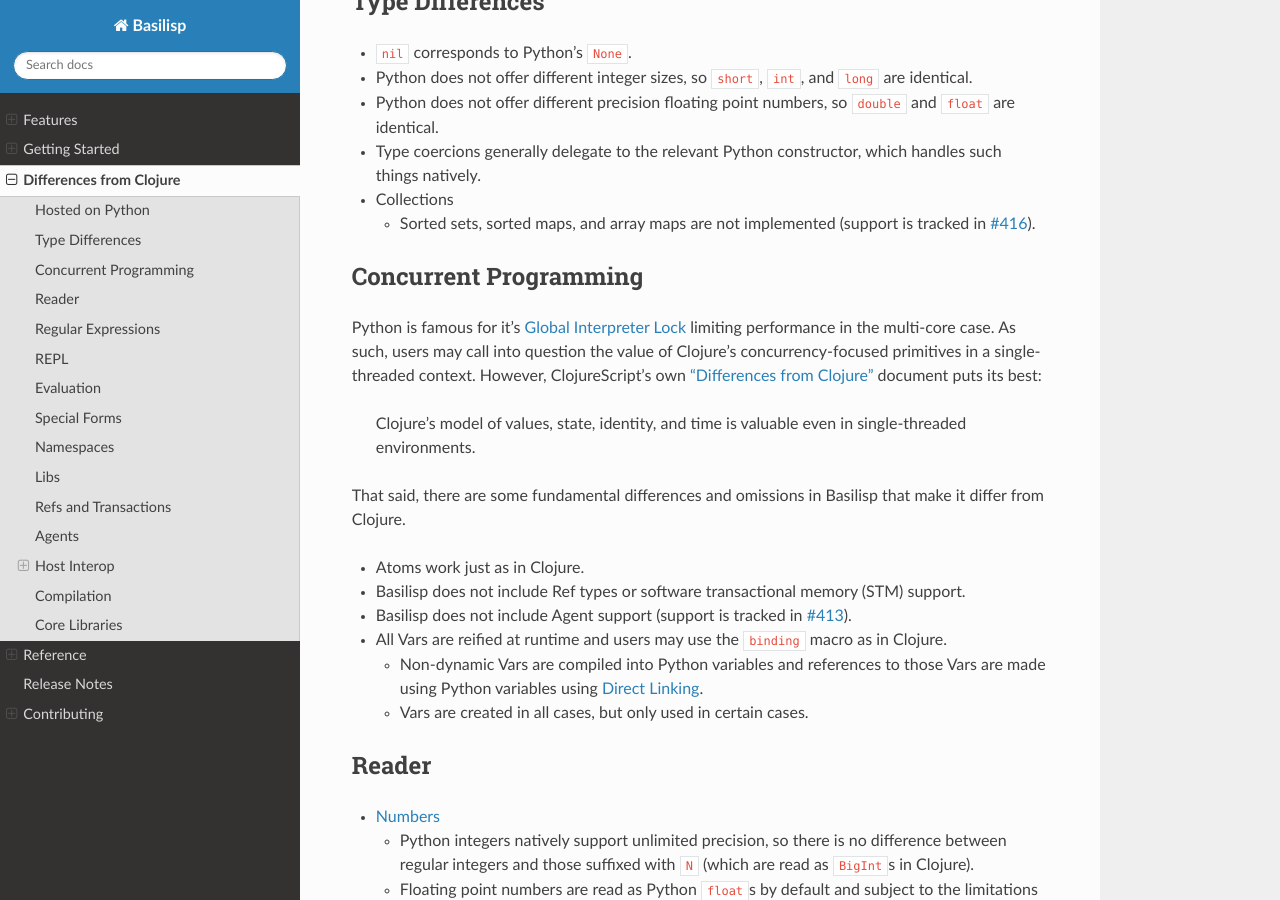
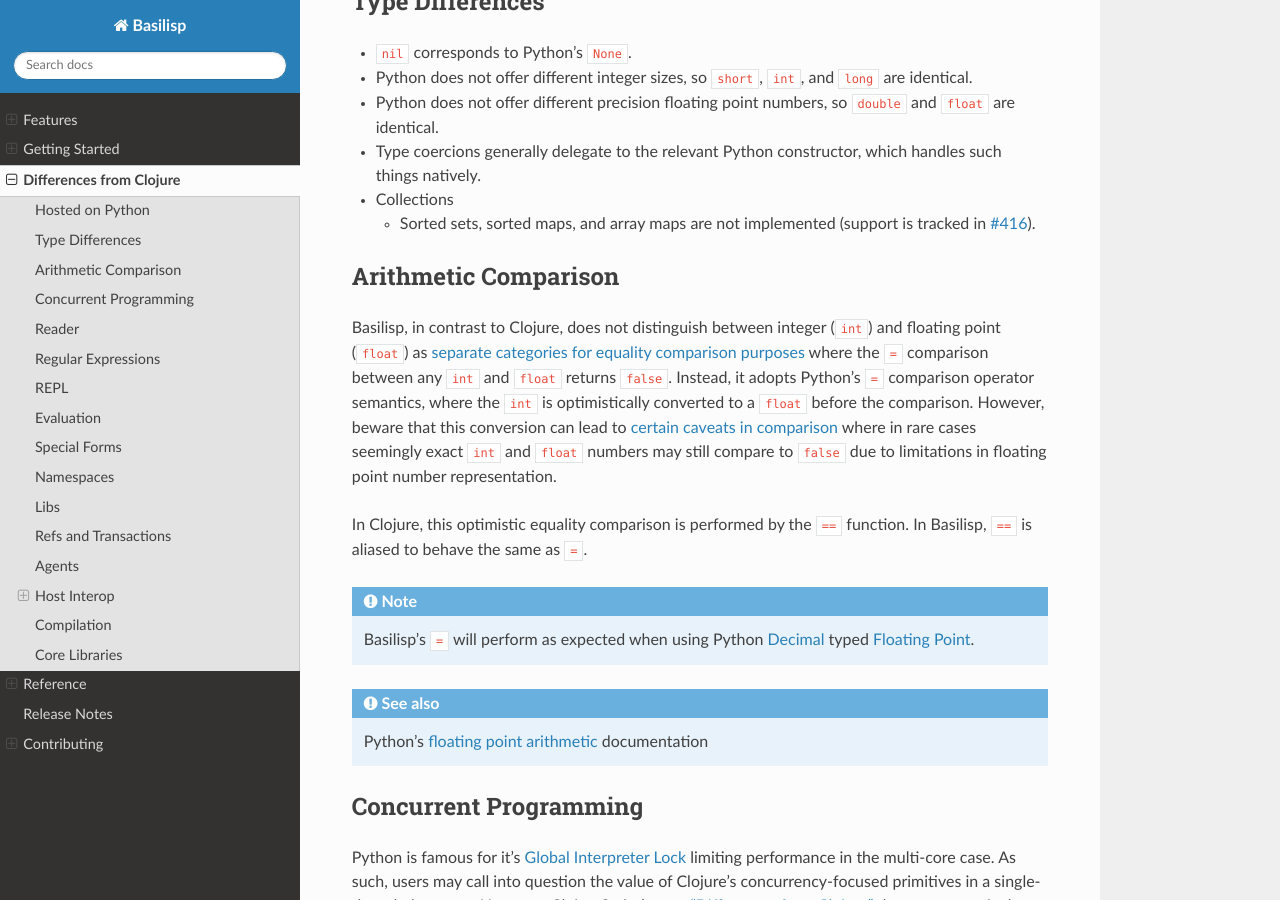
Before and after one commit to basilisp-lang/basilisp, a Sphinx documentation site: the page built from docs/differencesfromclojure.rst, in a window 1280 px wide and 900 px high, scrolled down 591 px. Built offline with Sphinx 7.4.7 and the Read the Docs theme 2.0.0, drawn with Linux system fonts in a browser that asks for light colours; cross-references to code outside the pages are shown as plain code.

```diff
--- a/docs/differencesfromclojure.rst
+++ b/docs/differencesfromclojure.rst
@@ -31,6 +31,23 @@ Type Differences
 * Collections
 
   * Sorted sets, sorted maps, and array maps are not implemented (support is tracked in `#416 <https://github.com/basilisp-lang/basilisp/issues/416>`_).
+
+.. _arithmetic_comparison:
+
+Arithmetic Comparison
+---------------------
+
+Basilisp, in contrast to Clojure, does not distinguish between integer (``int``) and floating point (``float``) as `separate categories for equality comparison purposes <https://clojure.org/guides/equality>`_ where the ``=`` comparison between any ``int`` and ``float`` returns ``false``. Instead, it adopts Python's ``=`` comparison operator semantics, where the ``int`` is optimistically converted to a ``float`` before the comparison. However, beware that this conversion can lead to `certain caveats in comparison <https://stackoverflow.com/a/30100743>`_ where in rare cases seemingly exact ``int`` and ``float`` numbers may still compare to ``false`` due to limitations in floating point number representation.
+
+In Clojure, this optimistic equality comparison is performed by the ``==`` function. In Basilisp, ``==`` is aliased to behave the same as ``=``.
+
+.. note::
+
+   Basilisp's ``=`` will perform as expected when using Python `Decimal <https://docs.python.org/3/library/decimal.html>`__ typed :ref:`floating_point_numbers`.
+
+.. seealso::
+
+   Python's `floating point arithmetic <https://docs.python.org/3/tutorial/floatingpoint.html>`_ documentation
 
 .. _concurrent_programming:
 
--- a/docs/pyinterop.rst
+++ b/docs/pyinterop.rst
@@ -246,7 +246,7 @@ Type hints may be applied to :lpy:form:`def` names, function arguments and retur
    Return annotations are combined as by ``typing.Union``, so ``typing.Union[str, str] == str``.
    The annotations for individual arity arguments are preserved in their compiled form, but they are challenging to access programmatically.
 
-.. _arithmeticdivision
+.. _arithmeticdivision:
 
 Arithmetic division
 -------------------
```
Also changed, not shown: CHANGELOG.md (+1 -0 lines), 2 other files.
